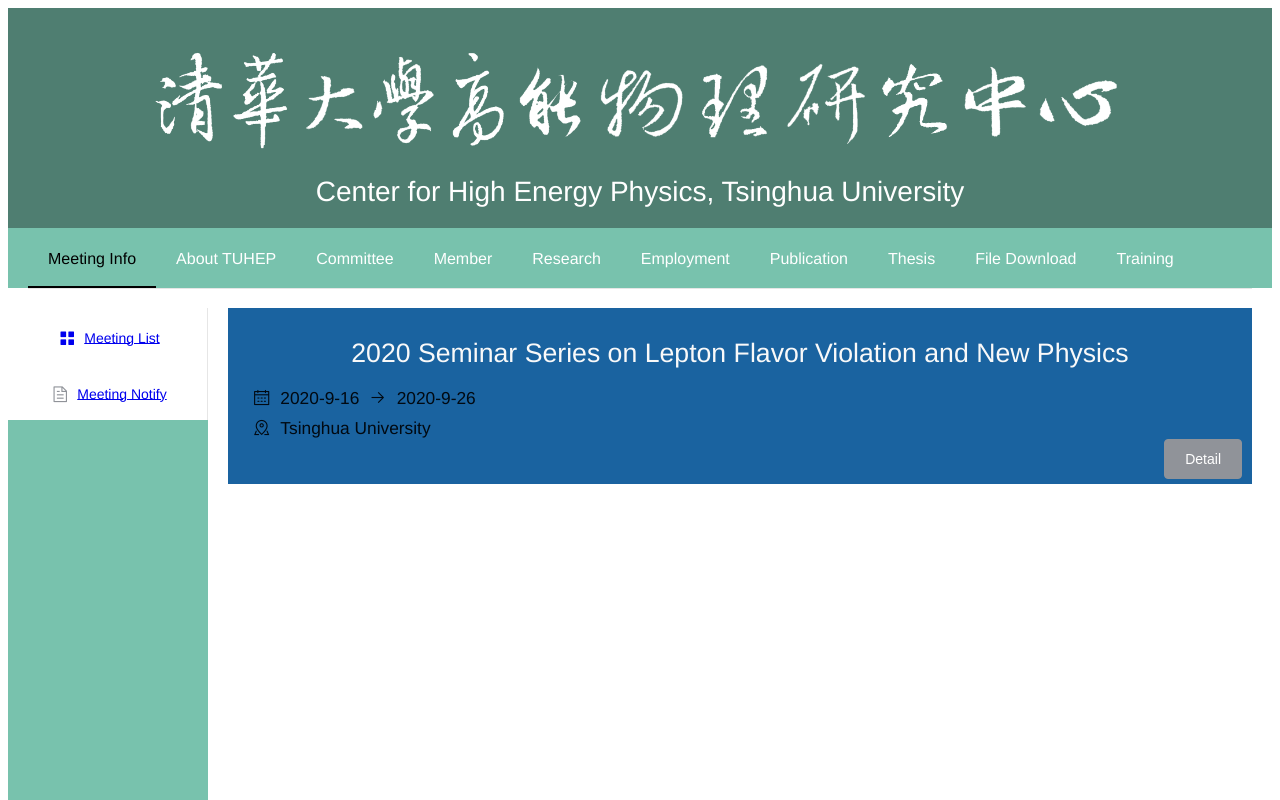
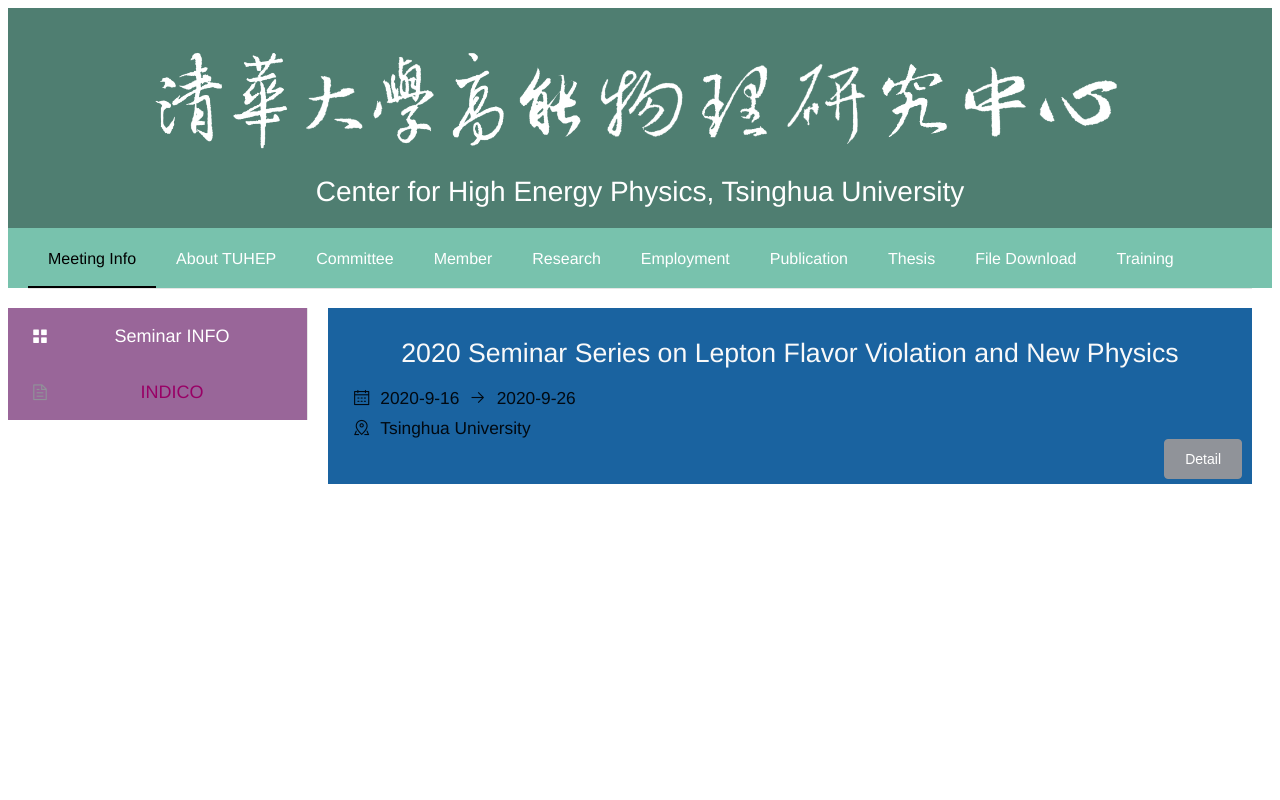
Before and after one commit to greatofdream/simpleIndico, a Vue app: page /#/ in a window 1280 px wide. Before the commit this address led to /#/meet/list. Shown: the top 800 px of the page. Built offline with nearby package versions, Linux system fonts and the light colour scheme; no server answers.

Commit message:
fix the layout of nav

```diff
--- a/src/components/meeting/Meetdetail.vue
+++ b/src/components/meeting/Meetdetail.vue
@@ -1,6 +1,6 @@
 <template>
     <el-container class="containerbody">
-      <el-aside width="200px" height="1000px">
+      <el-aside >
       <Meeting></Meeting>
       </el-aside>
       <el-main>
@@ -61,3 +61,8 @@
   }
 }
 </script>
+<style scoped>
+.el-aside{
+  overflow: unset;
+}
+</style>
--- a/src/components/meeting/Meeting.vue
+++ b/src/components/meeting/Meeting.vue
@@ -1,19 +1,23 @@
 <template>
-  <div class="meeting" style="background-color: #78C2AD">
+  <div class="meeting">
       <el-menu
           default-active="1"
-          class="aside-menu">
+          mode="vertical"
+          class="aside-menu"
+          background-color="#996699"
+          text-color="#990066"
+          active-text-color="#ffffff">
           <el-menu-item index="1">
-            <router-link to='/meet/list'>
+            <router-link class="seminarMenu" to='/meet/list'>
               <i class="el-icon-menu"></i>
-              <span>Meeting List</span>
+              <span class="menuTitle">Seminar INFO</span>
             </router-link>
           </el-menu-item>
           <el-menu-item index="2">
-            <router-link to='/meet/list'>
+            <a class="seminarMenu" href="http://hep.tsinghua.edu.cn/indico">
               <i class="el-icon-document"></i>
-              <span>Meeting Notify</span>
-            </router-link>
+              <span class="menuTitle">INDICO</span>
+            </a>
           </el-menu-item>
       </el-menu>
   </div>
@@ -41,4 +45,18 @@
   margin-top: 20px;
   font-size: 12pt;
 }
+.seminarMenu{
+  text-decoration: none;
+  display: flex;
+  width: 100%;
+  height: 100%;
+  font-size: large;
+  align-items: center;
+  justify-content: space-between;
+  color: unset;
+}
+.menuTitle{
+  justify-content: center;
+  flex-grow: 1;
+}
 </style>
--- a/src/components/meeting/Meetlist.vue
+++ b/src/components/meeting/Meetlist.vue
@@ -1,6 +1,6 @@
 <template>
   <el-container class="containerbody">
-      <el-aside width="200px" height="1000px">
+      <el-aside>
       <Meeting></Meeting>
       </el-aside>
       <el-main>
@@ -45,4 +45,7 @@
 .el-container {
   margin-bottom: 40px;
 }
+.el-aside{
+  overflow: unset;
+}
 </style>
```
